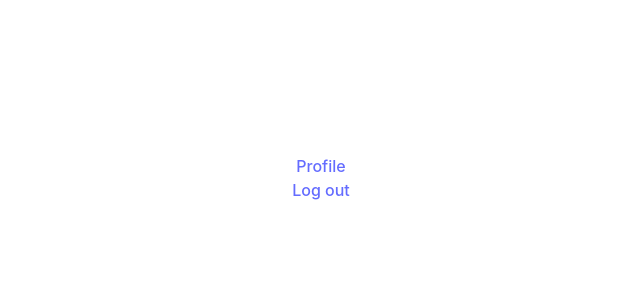
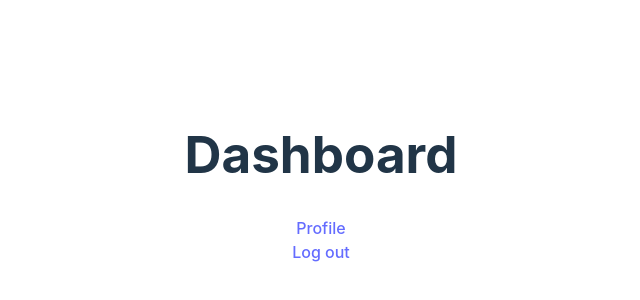
Before and after one commit to oliprev/OP_COMP3000, a React (Vite) app in the folder frontend/: page /main in a window 1280 px wide. Shown: the part 222-522 px from the top of the page, without its empty margins (319-959 px from the left). Built offline with nearby package versions, Linux system fonts and the light colour scheme; sample sign-in values are in the browser's storage.

Commit message:
Add dashboard heading to MainPage component

```diff
--- a/frontend/src/pages/MainPage.jsx
+++ b/frontend/src/pages/MainPage.jsx
@@ -4,6 +4,7 @@ import { Link } from "react-router-dom";
 function MainPage() {
     return (
         <div>
+            <h1>Dashboard</h1>
             <Link to = "/main/profile">Profile</Link><br></br>
             <Link to = "/">Log out</Link><br></br>
         </div>
```
